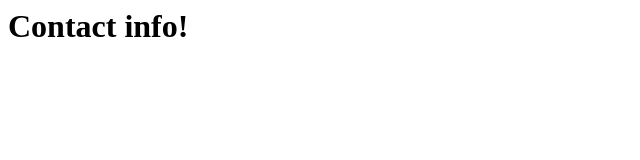
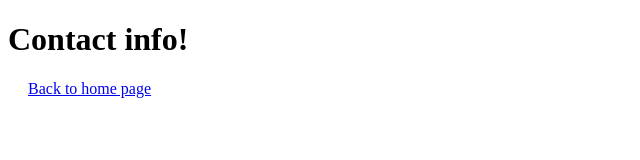
Before and after one commit to liammeyer/liammeyer.github.io, a plain HTML site: page contact.html in a window 1280 px wide. Shown: the whole page, without its empty margins (0-640 px from the left). Drawn offline with Linux system fonts and the light colour scheme.

Commit message:
Add back button to contact

```diff
--- a/contact.html
+++ b/contact.html
@@ -1,7 +1,17 @@
+<!DOCTYPE html>
 <html>
- <head>
- </head>
- <body>
-   <h1>Contact info!<h1>
- </body>
+<head>
+	<title>Contact Info</title>
+	<style>
+		.back-button {
+			display: block;
+			margin: 20px;
+			text-align: left;
+		}
+	</style>
+</head>
+<body>
+	<h1>Contact info!</h1>
+	<a href="index.html" class="back-button">Back to home page</a>
+</body>
 </html>
```
